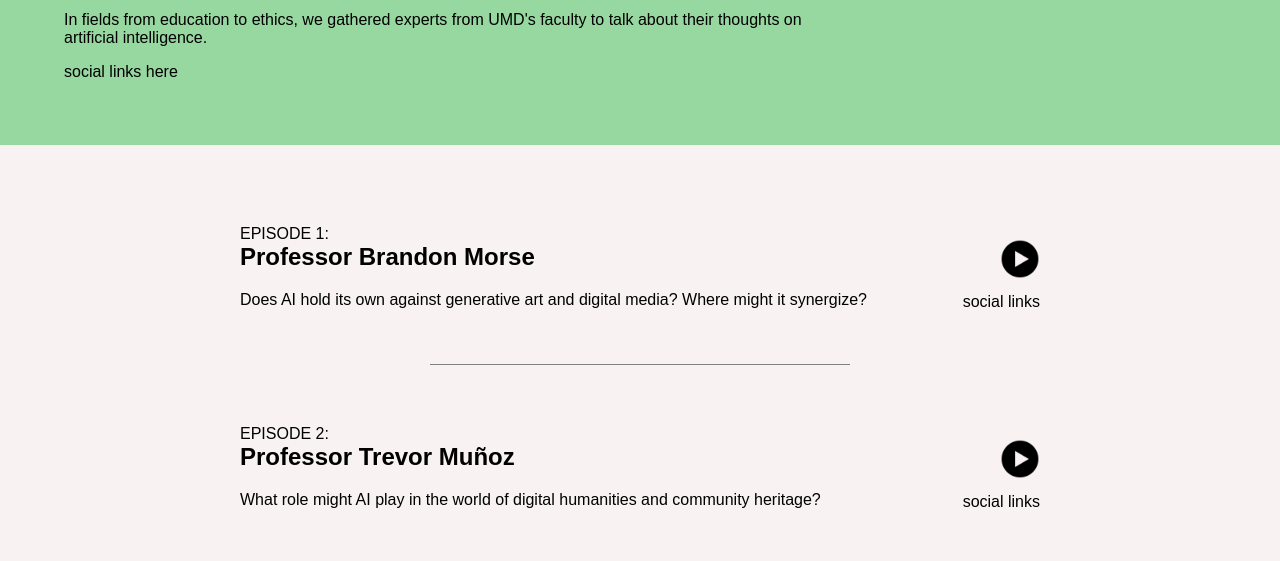
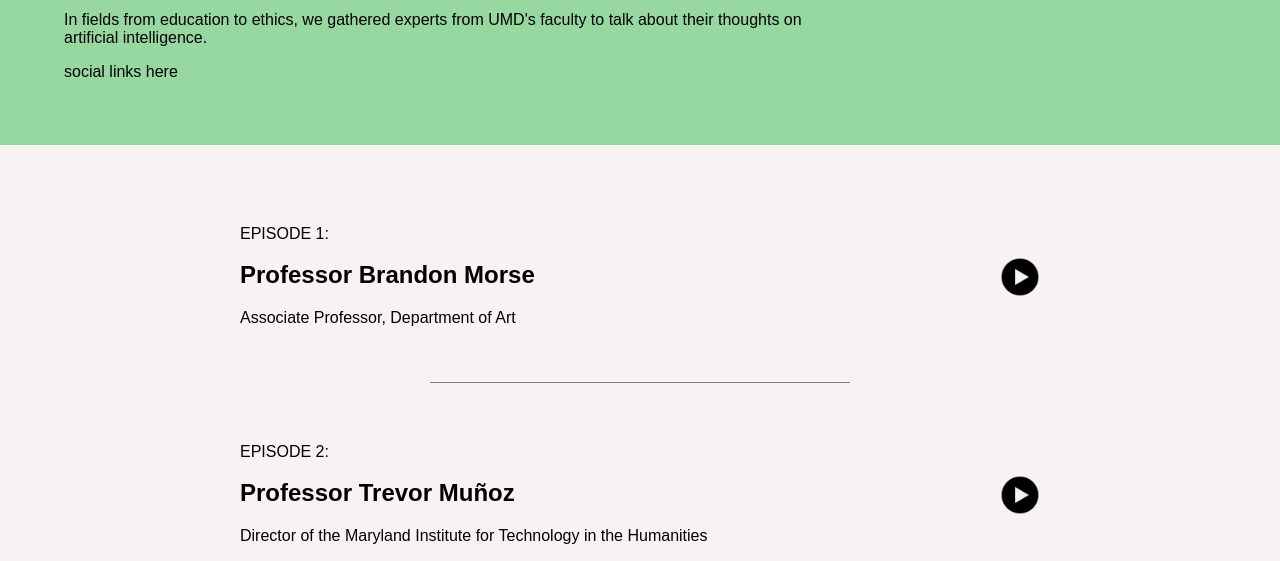
Before and after one commit to Joanne-Lee20/HDCC, a Flask app: page /podcasts in a window 1280 px wide. Shown: the part 2039-2600 px from the top of the page. Run offline with Flask 3, Linux system fonts and the light colour scheme.

Commit message:
about page, podcasts, syllabus general text edits

```diff
--- a/app.py
+++ b/app.py
@@ -21,36 +21,41 @@ def glossary():
 
 podcasts_content = [
     ("Professor Brandon Morse",
+        "Associate Professor, Department of Art",
         "Does AI hold its own against generative art and digital media? Where might it synergize?",
         "dQw4w9WgXcQ"),
     ("Professor Trevor Muñoz",
+        "Director of the Maryland Institute for Technology in the Humanities",
         "What role might AI play in the world of digital humanities and community heritage?",
         "dQw4w9WgXcQ"),
     ("Professor José Calderón",
+        "Lecturer, Department of Computer Science and Instructor, DCC",
         "<i>\"Maybe 'Artful Insincerity.'\"</i>",
         "dQw4w9WgXcQ"),
     ("Dr. Hal Daumé & Dr. Katie Shilton",
-        "description",
+        "Professor, Department of Computer Science (Daumé) | Associate Professor, College of Information Studies (Shilton)",
         "dQw4w9WgXcQ"),
     ("Dr. John Horty",
-        "description",
+        "Professor, Department of Philosophy",
         "dQw4w9WgXcQ"),
     ("Dr. Dan Greene",
-        "description",
+        "Associate Professor, College of Information Studies",
         "dQw4w9WgXcQ"),
     ("Dr. Marisa Parham",
-        "description",
+        "Professor, Department of English, Director of the African American Digital and Experimental Humanities Initiative",
         "dQw4w9WgXcQ"),
     ("Dr. Jing Liu",
+        "Assistant Professor, School of Education",
         "description",
         "dQw4w9WgXcQ"),
     ("Professor Irina Muresanu",
-        "description",
+        "Associate Professor, School of Music",
         "dQw4w9WgXcQ"),
     ("Dr. Furong Huang",
-        "description",
+        "Assistant Professor, Department of Computer Science",
         "dQw4w9WgXcQ"),
     ("Dr. Sheena Erete",
+        "Associate Professor, School of Information",
         "<i>Coming soon...</i>",
         "dQw4w9WgXcQ"),
 ]
--- a/templates/about.html
+++ b/templates/about.html
@@ -28,7 +28,7 @@
       <ul>
         <li><strong>Design Practicum:</strong> During the initial 8 weeks of the semester, students participated in a "design practicum." The emphasis during these sessions was on acquiring practical experience with Adobe Illustrator, Photoshop, and InDesign, with a focus on a different tool each week. These interactive skill-building classes featured in-class design challenges, providing students with an opportunity to earn activity points.</li>
         <li><strong>Research Groups:</strong> Teams of 6-8 students conducted thorough research on a generative AI-related topic, crafted a 5-page report, and delivered a 15-20 minute presentation in class. The Research Groups aimed to achieve three objectives: 1) enhance our understanding of a crucial aspect of generative AI, 2) better prepare us for interviews with UMD experts, and 3) initiate content creation for the Creative Workshop. The overarching goal was to identify top-notch resources on these subjects and compile a rich repository of facts, perspectives, and arguments concerning generative AI. An integral part of the research output includes contributions to the collaboratively authored Glossary of Generative AI.</li>
-        <li><strong>Interviews:</strong> Teams consisting of 6-8 students conducted interviews with experts from the University of Maryland for a podcast series on generative AI. Prior to the interviews, students thoroughly researched the background scholarship of the interviewees, formulated a set of pertinent questions, and subsequently conducted interviews. The recorded interviews underwent editing and were then published as part of the Creative Workshop.</li>
+        <li><strong>Podcast Interviews:</strong> Teams consisting of 6-8 students conducted interviews with experts from the University of Maryland for a podcast series on generative AI. Prior to the interviews, students thoroughly researched the background scholarship of the interviewees, formulated a set of pertinent questions, and subsequently conducted interviews. The recorded interviews underwent editing and were then published as part of the Creative Workshop.</li>
         <li><strong>Creative Workshops:</strong> Over a six-week period in the middle of the semester, the classroom transformed into a Creative Workshop with the overarching goal of exploring the possibilities of generative AI tools, addressing the question, "What—and how much—can we create with generative AI tools?" Following the podcast interviews, students dedicated themselves to refining and enhancing the content. Embracing a critically experimental ethos, students harnessed generative AI tools to produce texts, images, music, and video that contributed to both campus and public discourse on generative AI. Small groups formulated proposals outlining work plans for specific projects, and students engaged in two substantial projects, loosely organized in "waves." The Creative Workshop's assessment was facilitated through a public work log, where students provided a daily account of their work and self-evaluated on a scale of 5 points through a designated form.</li>
         <li><strong>Reading Group Posts:</strong> Throughout the six-week duration of the Creative Workshop, students divided into Reading Groups, each centering on a specific book instead of the typical weekly readings. Students had the flexibility to choose from 10 available Reading Groups, engaging in self-paced reading with two in-class meetings dedicated to discussing the chosen book. To facilitate discussion, each student authored two 500-word discussion board posts reflecting on the book ahead of each scheduled Reading Group meeting.</li>
       </ul>
--- a/templates/podcasts.html
+++ b/templates/podcasts.html
@@ -20,7 +20,7 @@
   {% for episode in episodes %}
   <section class="row">
     <div class="info">
-      <span>EPISODE {{ loop.index }}:</span>
+      <span>EPISODE {{ loop.index }}:</span><br><br>
       <h2>{{ episode[0] }}</h2>
       <p>{{ episode[1]|safe }}</p>
     </div>
@@ -28,9 +28,6 @@
       <button data-youtube="{{ episode[2] }}">
         <img src="{{ url_for('static', filename='media/play-50.png') }}" alt="Play"/>
       </button>
-      <span>
-        social links
-      </span>
     </div>
   </section>
   {% endfor %}
--- a/templates/syllabus.html
+++ b/templates/syllabus.html
@@ -20,9 +20,8 @@
 <main>
   <div class="course-desc">
     <h2>GNRA312: Generative AI for Thinkers and Makers</h2>
-    <p>Course Syllabus</p>
     <p>Tu/Thu: 11:00AM-12:15PM
-      3 credits
+    <br><br>3 credits
     </p>
   </div>
   <div class="definition-container">
```
